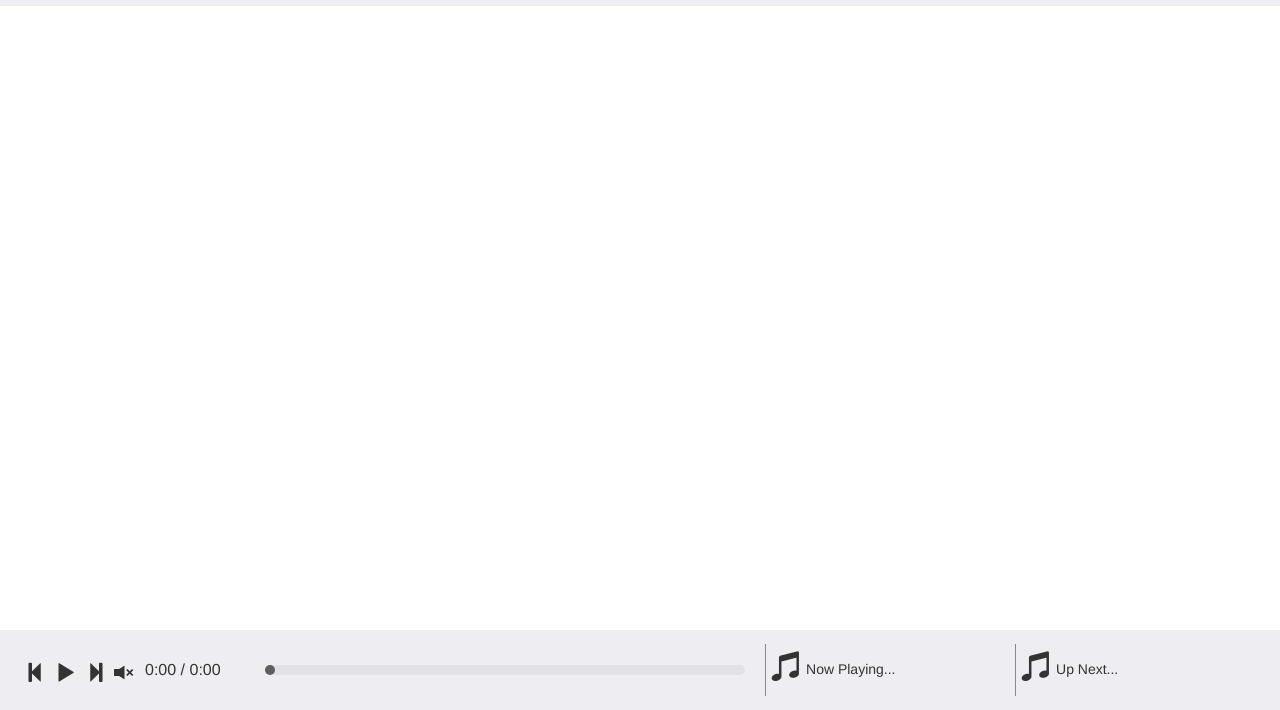
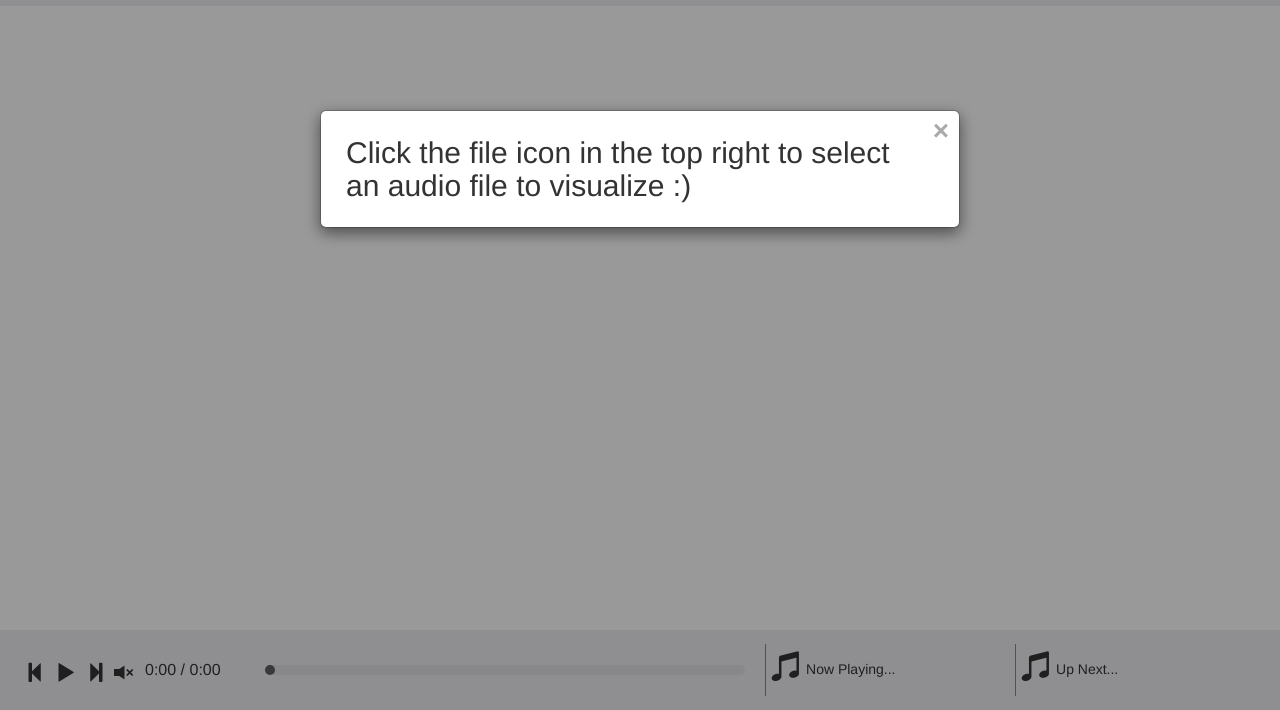
Before and after one commit to MarcAngers/Audio-Visualizer, a plain HTML site: page html/visualizer.html in a window 1280 px wide. Shown: the part 90-800 px from the top of the page. Drawn offline with nearby package versions, Linux system fonts and the light colour scheme.

Commit message:
Added a quick tip the first time the page is loaded to clarify how to actually use the visualizer.

```diff
--- a/html/visualizer.html
+++ b/html/visualizer.html
@@ -28,8 +28,8 @@
       </div>
       <div class="wrapper header-wrapper" id="right-header-bar">
         <div class="col-md header-column" id="file-picker">
-            <label for="audiofile" class="glyphicon glyphicon-file" style="cursor: pointer; font-size: 200%;"></label>
-            <input type="file" id="audiofile" accept="audio/*" style="opacity: 0; z-index: -1; width: 0px; height: 0px; margin: 0px;"/>
+          <label for="audiofile" class="glyphicon glyphicon-file" style="cursor: pointer; font-size: 200%;"></label>
+          <input type="file" id="audiofile" accept="audio/*" style="opacity: 0; z-index: -1; width: 0px; height: 0px; margin: 0px;"/>
         </div>
         <div class="col-md header-column" id="colorpicker-toggle">
           <img src="../assets/color wheel.jpg" style="height: 40px; width: 40px; margin: 10px;">
@@ -244,6 +244,15 @@
         </div>
       </div>
     </div>
+
+    <div id="help-modal" class="modal">
+      <div class="modal-content">
+          <span class="modal-close" id="help-modal-close">&times;</span>
+        <div class="modal-header" id="help-modal-header" style="border-bottom: 0px;">
+          <h2 style="margin: 10px;">Click the file icon in the top right to select an audio file to visualize :)</h2>
+        </div>
+      </div>
+    </div>
     <!-- END MODALS -->
 
   </body>
--- a/js/visualizer.js
+++ b/js/visualizer.js
@@ -13,6 +13,7 @@ window.onload = function() {
     var editingProfile = false;
     var pauseRendering = false;
     var lightGradient = true;
+    $('#help-modal').css("display", "block");
 
     loadProfiles();
 
@@ -486,6 +487,10 @@ window.onload = function() {
         loadFromProfileID = null;
     }
 
+    $('#help-modal-close').on("click", function() {
+        $('#help-modal').css("display", "none");
+    });
+
     /******************** Audio Controls ********************/
     /*$('.music-file-play').click(function() {
         let filePath = audio.src.split("/");
```
